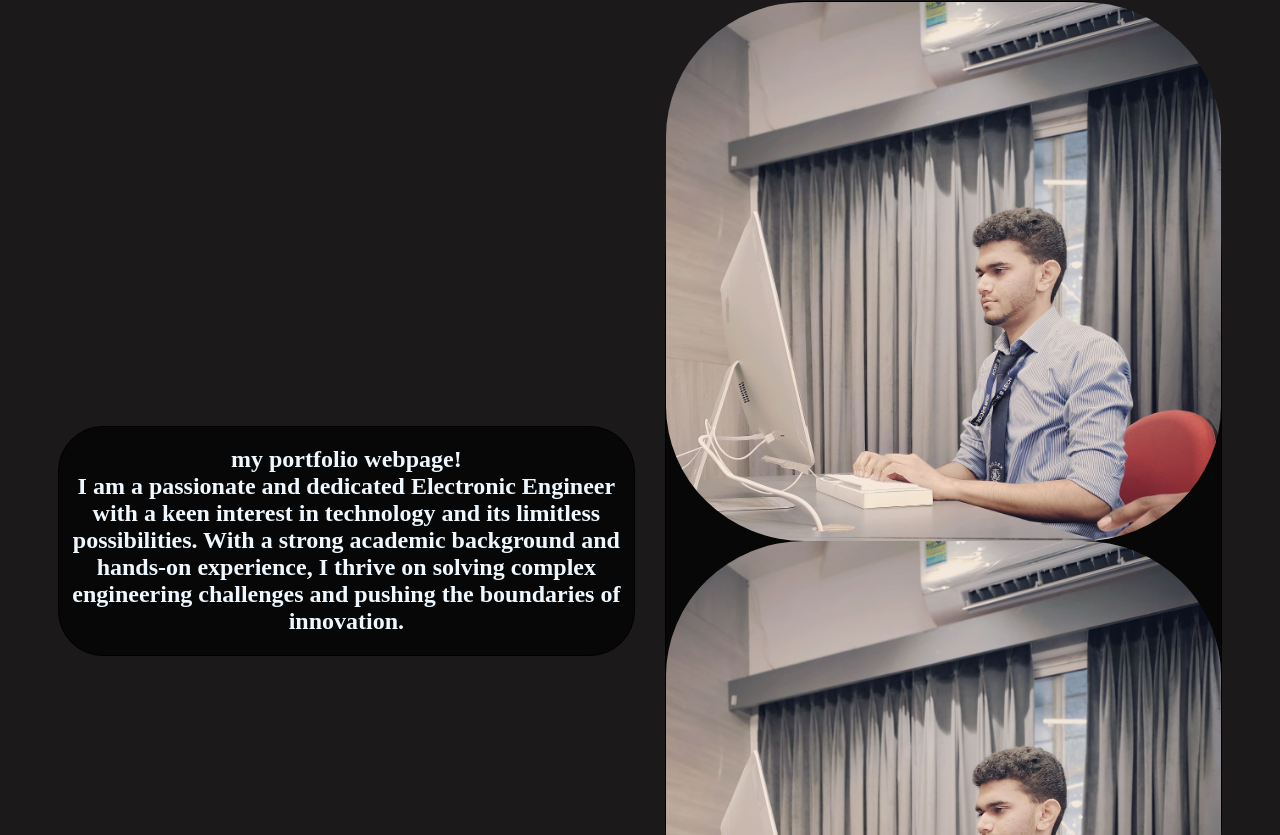
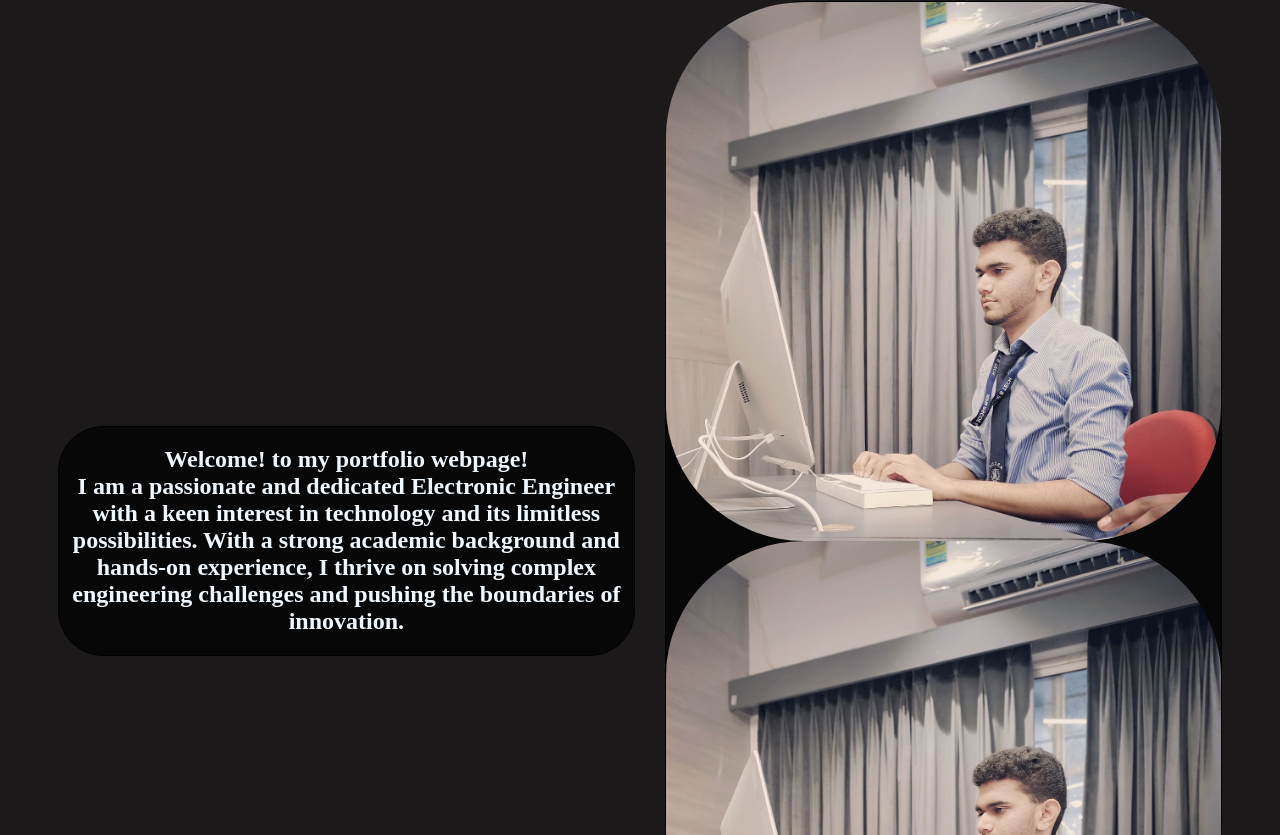
Before and after one commit to MirzaSufiyan/MirzaSufiyanPortfolio.github.io, a plain HTML site: page index.html in a window 1280 px wide. Shown: the part 425-1260 px from the top of the page. Drawn offline with Linux system fonts and the light colour scheme; files whose address does not match are found by name.

Commit message:
Update index.html

```diff
--- a/index.html
+++ b/index.html
@@ -16,7 +16,7 @@
 <div class="container" >
 
     <div class="container" id="detail">
-        <h2>  my portfolio webpage!<br>
+        <h2> Welcome! to my portfolio webpage!<br>
             I am a passionate and dedicated Electronic Engineer with a keen interest in technology and its limitless possibilities. With a strong academic background and hands-on experience, I thrive on solving complex engineering challenges and pushing the boundaries of innovation. </h2>
     </div>
 
```
